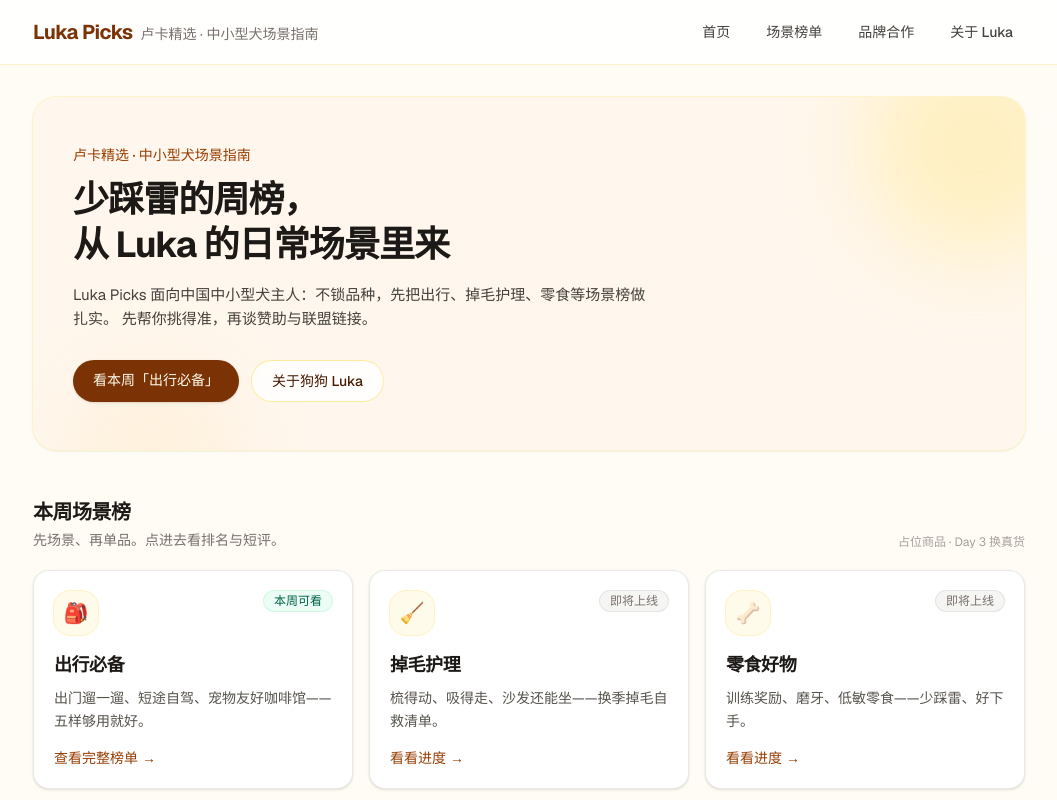
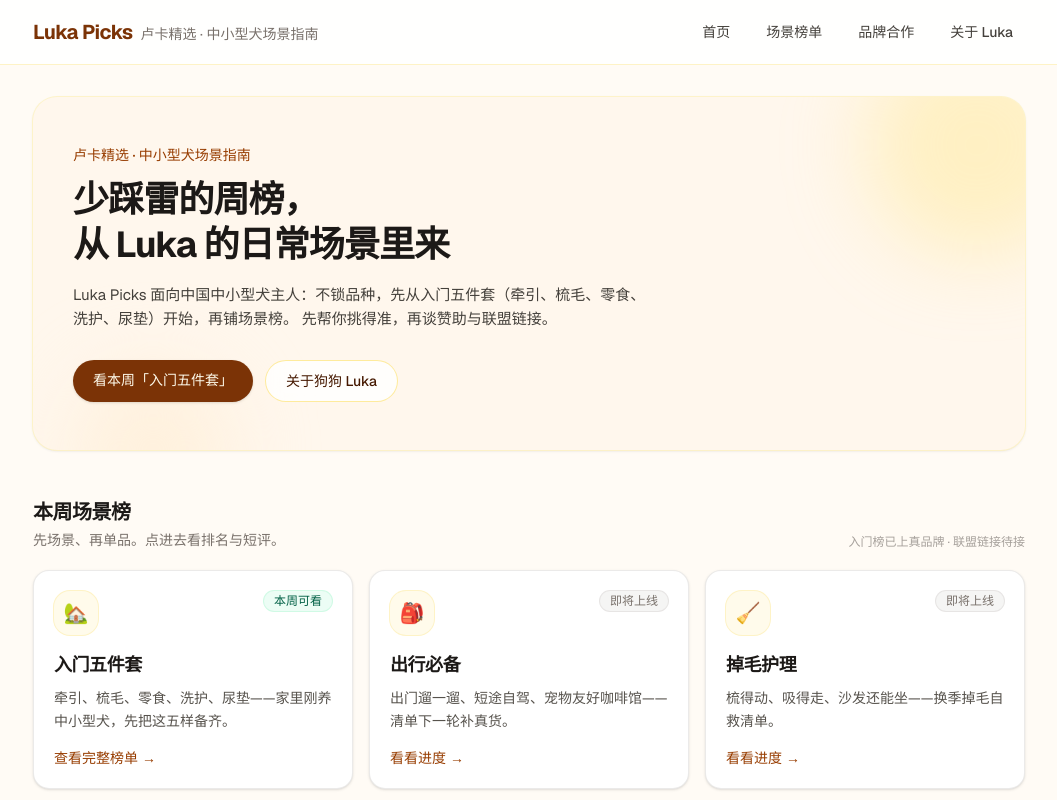
Before and after one commit to TTJJ0418/luka-picks, a Next.js app: page / in a window 1280 px wide. Shown: the top 800 px of the page, without its empty margins (111-1168 px from the left). Built offline with nearby package versions, Linux system fonts and the light colour scheme.

Commit message:
feat(day3): real starter five — leash, brush, snack, wash, pads
Add /rank/starter with Puppytie, FURminator, Pedigree, enoug SOS,
HONEYCARE; Luka-voice blurbs, RMB ranges, affiliate placeholders;
full review stub for Puppytie harness. Feature on home.

```diff
--- a/src/app/page.tsx
+++ b/src/app/page.tsx
@@ -26,7 +26,7 @@ export default function HomePage() {
           从 Luka 的日常场景里来
         </h1>
         <p className="relative mt-4 max-w-xl text-[15px] leading-relaxed text-stone-700">
-          Luka Picks 面向中国中小型犬主人：不锁品种，先把出行、掉毛护理、零食等场景榜做扎实。
+          Luka Picks 面向中国中小型犬主人：不锁品种，先从入门五件套（牵引、梳毛、零食、洗护、尿垫）开始，再铺场景榜。
           先帮你挑得准，再谈赞助与联盟链接。
         </p>
         <div className="relative mt-7 flex flex-wrap gap-3">
@@ -55,7 +55,7 @@ export default function HomePage() {
               先场景、再单品。点进去看排名与短评。
             </p>
           </div>
-          <p className="text-xs text-stone-400">占位商品 · Day 3 换真货</p>
+          <p className="text-xs text-stone-400">入门榜已上真品牌 · 联盟链接待接</p>
         </div>
         <ul className="grid gap-4 sm:grid-cols-3">
           {list.map((item) => (
--- a/src/app/rank/[slug]/page.tsx
+++ b/src/app/rank/[slug]/page.tsx
@@ -55,12 +55,12 @@ async function RankContent({ params }: { params: Params }) {
           </h1>
           <p className="mx-auto mt-2 max-w-md text-stone-600">{ranking.blurb}</p>
           <p className="mt-4 inline-flex rounded-full bg-white px-4 py-1.5 text-sm font-medium text-amber-900 ring-1 ring-amber-100">
-            即将上线 · 先收藏出行榜用着
+            即将上线 · 先看入门五件套
           </p>
         </div>
         <div className="flex flex-wrap justify-center gap-4 text-sm">
-          <Link href="/rank/travel" className="font-medium text-amber-800 hover:underline">
-            去看出行必备榜 →
+          <Link href="/rank/starter" className="font-medium text-amber-800 hover:underline">
+            去看入门五件套 →
           </Link>
           <Link href="/" className="text-stone-500 hover:underline">
             返回首页
@@ -112,7 +112,7 @@ async function RankContent({ params }: { params: Params }) {
       </ol>
 
       <p className="rounded-xl bg-stone-50 px-4 py-3 text-xs leading-relaxed text-stone-500">
-        声明：以上为占位示例商品与分数，非正式测评结论；联盟购买链接与真实评测将在后续版本接入。
+        声明：品牌与价位来自淘宝 / 京东常见在售款，分数为主观排序；购买链接目前为联盟占位（example.com），非正式导购结算。
       </p>
 
       <Link href="/" className="inline-block text-sm text-amber-800 hover:underline">
--- a/src/components/Header.tsx
+++ b/src/components/Header.tsx
@@ -2,7 +2,7 @@ import Link from "next/link";
 
 const nav = [
   { href: "/", label: "首页" },
-  { href: "/rank/travel", label: "场景榜单" },
+  { href: "/rank/starter", label: "场景榜单" },
   { href: "/sponsor", label: "品牌合作" },
   { href: "/about", label: "关于 Luka" },
 ];
--- a/src/data/rankings.ts
+++ b/src/data/rankings.ts
@@ -1,9 +1,14 @@
 export type RankProduct = {
   id: string;
+  category: string;
   name: string;
   blurb: string;
+  whyRanked: string;
   score: number;
+  priceRange: string;
   reviewSlug: string;
+  /** Placeholder until real Taobao/JD affiliate is wired */
+  affiliateUrl: string;
   badge?: string;
 };
 
@@ -19,56 +24,104 @@ export type Ranking = {
   products: RankProduct[];
 };
 
+/** Affiliate placeholder — replace with real Taobao/JD union links later */
+export const AFFILIATE_PLACEHOLDER =
+  "https://example.com/affiliate-placeholder";
+
 export const rankings: Ranking[] = [
+  {
+    slug: "starter",
+    title: "中小型犬入门五件套",
+    shortTitle: "入门五件套",
+    emoji: "🏡",
+    blurb:
+      "牵引、梳毛、零食、洗护、尿垫——家里刚养中小型犬，先把这五样备齐。",
+    intro:
+      "按「新手刚需」排的：都是淘宝 / 京东上真实在卖、中小型犬主人常回购的款。分数是 Luka 视角的主观分，价格为近期电商常见区间，购买链接暂为联盟占位。",
+    updatedLabel: "本周主推 · 入门",
+    live: true,
+    products: [
+      {
+        id: "s1",
+        category: "牵引",
+        name: "Puppytie 自动收紧背心式胸背带",
+        blurb:
+          "我们家 Luka 出门就靠这件：前冲一下会收紧，但不勒脖子。中小型犬选对码（按最粗胸围），夏天网眼款透气，晚上反光条也安心。",
+        whyRanked:
+          "中小型犬防挣脱口碑稳，工字/背心结构比项圈友好；常见价约 ¥120–150。",
+        score: 9.3,
+        priceRange: "约 ¥120–150",
+        reviewSlug: "puppytie-harness",
+        affiliateUrl: AFFILIATE_PLACEHOLDER,
+        badge: "出门第一件",
+      },
+      {
+        id: "s2",
+        category: "梳毛",
+        name: "富美内特 FURminator 小型犬祛毛梳",
+        blurb:
+          "换季掉毛那两周，梳完地板能扫出一小团——但总比粘满沙发强。选小号 / 小型犬长毛或短毛对应款，别硬刮，顺着毛轻轻过就行。",
+        whyRanked:
+          "京东 / 天猫有售的经典祛底绒梳，按体重选码；小型犬款常见约 ¥150–220。",
+        score: 9.0,
+        priceRange: "约 ¥150–220",
+        reviewSlug: "furminator-small",
+        affiliateUrl: AFFILIATE_PLACEHOLDER,
+        badge: "掉毛救星",
+      },
+      {
+        id: "s3",
+        category: "零食",
+        name: "宝路 Pedigree 中小型犬绿茶洁齿棒",
+        blurb:
+          "训练只给半根就够了，Luka 闻着就来劲。绿茶味不太腻，当磨牙 + 奖励两用；别当正餐，一天分几次更省心。",
+        whyRanked:
+          "宝路洁齿棒是中小型犬训练奖励常客，单包 75g 装好分装；常见约 ¥15–40（按包装）。",
+        score: 8.7,
+        priceRange: "约 ¥15–40",
+        reviewSlug: "pedigree-dental-stick",
+        affiliateUrl: AFFILIATE_PLACEHOLDER,
+        badge: "训练奖励",
+      },
+      {
+        id: "s4",
+        category: "洗护",
+        name: "逸诺 enoug SOS 狗狗沐浴露 530ml",
+        blurb:
+          "洗澡我怕刺激眼睛，这瓶全犬通用冲完味道淡一点就行。稀释着用更省，洗完用旧毛巾揉干，别对着脸猛冲。",
+        whyRanked:
+          "逸诺 SOS 系列在京东常见，抑菌除臭定位清晰；530ml 全犬款大约 ¥35–50。",
+        score: 8.5,
+        priceRange: "约 ¥35–50",
+        reviewSlug: "enoug-sos-shampoo",
+        affiliateUrl: AFFILIATE_PLACEHOLDER,
+      },
+      {
+        id: "s5",
+        category: "尿垫",
+        name: "HONEYCARE 好命家 宠物尿垫 M码 45×60cm",
+        blurb:
+          "定点训练那阵子一天换好几片，吸得快、底不渗才敢铺客厅。M 码对中小型犬刚好；便宜片可以备，但漏了更烦。",
+        whyRanked:
+          "好命家 / HONEYCARE 是京东尿垫高评常客，50 片装常见约 ¥30–45。",
+        score: 8.8,
+        priceRange: "约 ¥30–45 / 50片",
+        reviewSlug: "honeycare-pad-m",
+        affiliateUrl: AFFILIATE_PLACEHOLDER,
+        badge: "消耗品之王",
+      },
+    ],
+  },
   {
     slug: "travel",
     title: "中小型犬出行必备",
     shortTitle: "出行必备",
     emoji: "🎒",
-    blurb: "出门遛一遛、短途自驾、宠物友好咖啡馆——五样够用就好。",
-    intro:
-      "按「中小型犬日常出门」场景整理：轻、稳、好洗、不吓狗。分数为占位分，Day 3 会换成实测与链接。",
-    updatedLabel: "本周更新 · 出行",
-    live: true,
-    products: [
-      {
-        id: "t1",
-        name: "双扣胸背带（超轻网布）",
-        blurb: "不易勒脖，穿脱快；适合 3–12kg。优先选可调肩带与反光条。",
-        score: 9.2,
-        reviewSlug: "light-harness",
-        badge: "编辑首选",
-      },
-      {
-        id: "t2",
-        name: "可伸缩牵引绳（带刹车）",
-        blurb: "城市人行道够用；注意刹车手感，避开过长、过沉的款。",
-        score: 8.6,
-        reviewSlug: "retractable-leash",
-      },
-      {
-        id: "t3",
-        name: "折叠硅胶水碗",
-        blurb: "口袋级补水，洗完一甩就干。出门两小时以上几乎必备。",
-        score: 8.9,
-        reviewSlug: "fold-water-bowl",
-        badge: "性价比",
-      },
-      {
-        id: "t4",
-        name: "透气外出包 / 双肩宠物包",
-        blurb: "地铁、短途公交用；看重通风窗与底部承托，别只看颜值。",
-        score: 8.4,
-        reviewSlug: "pet-carrier-backpack",
-      },
-      {
-        id: "t5",
-        name: "拾便袋套装 + 腰挂",
-        blurb: "小事不丢人：袋够厚、单手可抽，腰挂比塞口袋省心。",
-        score: 8.1,
-        reviewSlug: "poop-bag-kit",
-      },
-    ],
+    blurb: "出门遛一遛、短途自驾、宠物友好咖啡馆——清单下一轮补真货。",
+    intro: "场景榜筹备中；先看「入门五件套」里的胸背带等刚需。",
+    updatedLabel: "即将上线",
+    live: false,
+    products: [],
   },
   {
     slug: "shedding-care",
@@ -76,7 +129,7 @@ export const rankings: Ranking[] = [
     shortTitle: "掉毛护理",
     emoji: "🧹",
     blurb: "梳得动、吸得走、沙发还能坐——换季掉毛自救清单。",
-    intro: "榜单筹备中，产品位将在下一轮补齐。",
+    intro: "榜单筹备中；入门五件套里已有 FURminator 梳毛位。",
     updatedLabel: "即将上线",
     live: false,
     products: [],
@@ -87,7 +140,7 @@ export const rankings: Ranking[] = [
     shortTitle: "零食好物",
     emoji: "🦴",
     blurb: "训练奖励、磨牙、低敏零食——少踩雷、好下手。",
-    intro: "榜单筹备中，产品位将在下一轮补齐。",
+    intro: "榜单筹备中；入门五件套里已有宝路洁齿棒。",
     updatedLabel: "即将上线",
     live: false,
     products: [],
@@ -101,3 +154,7 @@ export function getRanking(slug: string): Ranking | undefined {
 export function getLiveRankings(): Ranking[] {
   return rankings;
 }
+
+export function getProductByReviewSlug(slug: string): RankProduct | undefined {
+  return rankings.flatMap((r) => r.products).find((p) => p.reviewSlug === slug);
+}
--- /dev/null
+++ b/src/data/reviews.ts
@@ -0,0 +1,49 @@
+import type { RankProduct } from "@/data/rankings";
+import { getProductByReviewSlug } from "@/data/rankings";
+
+export type ReviewDetail = {
+  slug: string;
+  lead: string;
+  sections: { heading: string; body: string }[];
+  tips: string[];
+};
+
+const reviews: Record<string, ReviewDetail> = {
+  "puppytie-harness": {
+    slug: "puppytie-harness",
+    lead:
+      "Luka 第一次穿胸背会原地扭成麻花，但穿对码之后出门就顺了。我们选的是 Puppytie 自动收紧背心式——中小型犬防挣脱里很常见的一款。",
+    sections: [
+      {
+        heading: "适合谁",
+        body:
+          "大约 10 斤上下、容易爆冲或会往后挣项圈的中小型犬。气管敏感的更别用纯项圈硬拽。按最粗胸围量，毛厚的可以略放一码再调紧。",
+      },
+      {
+        heading: "我们家怎么用",
+        body:
+          "出门前先让 Luka 闻一下，从头部套进再扣腰腹。前冲时带子会收一点，人不用死拽。回家检查腋下有没有红印，有就放松半格。",
+      },
+      {
+        heading: "价格与坑",
+        body:
+          "常见大约 ¥120–150。别只看颜色：扣具要稳、反光要有、肩带别勒腋。假货多，认准官方旗舰或大店。",
+      },
+    ],
+    tips: [
+      "量胸围时让狗站直，软尺贴最粗一圈",
+      "新带子第一次出门走短距离适应",
+      "联盟购买链接稍后接入，本页暂为占位",
+    ],
+  },
+};
+
+export function getReviewDetail(slug: string): {
+  product?: RankProduct;
+  detail?: ReviewDetail;
+} {
+  return {
+    product: getProductByReviewSlug(slug),
+    detail: reviews[slug],
+  };
+}
```
Also changed, not shown: src/app/review/[slug]/page.tsx (+73 -36 lines), src/components/ProductRankRow.tsx (+21 -9 lines), 1 other file (tests, documents, lock files or other folders).
